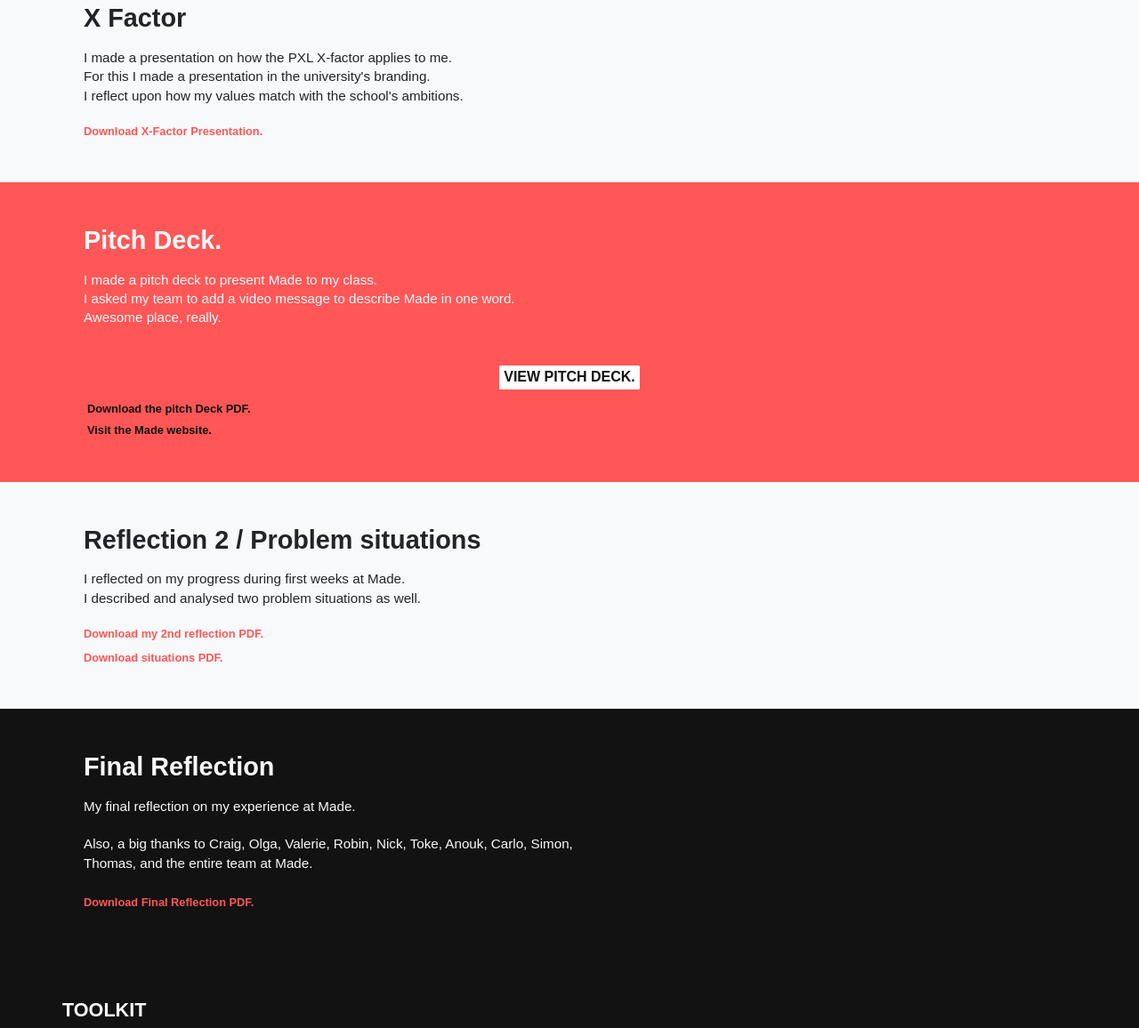
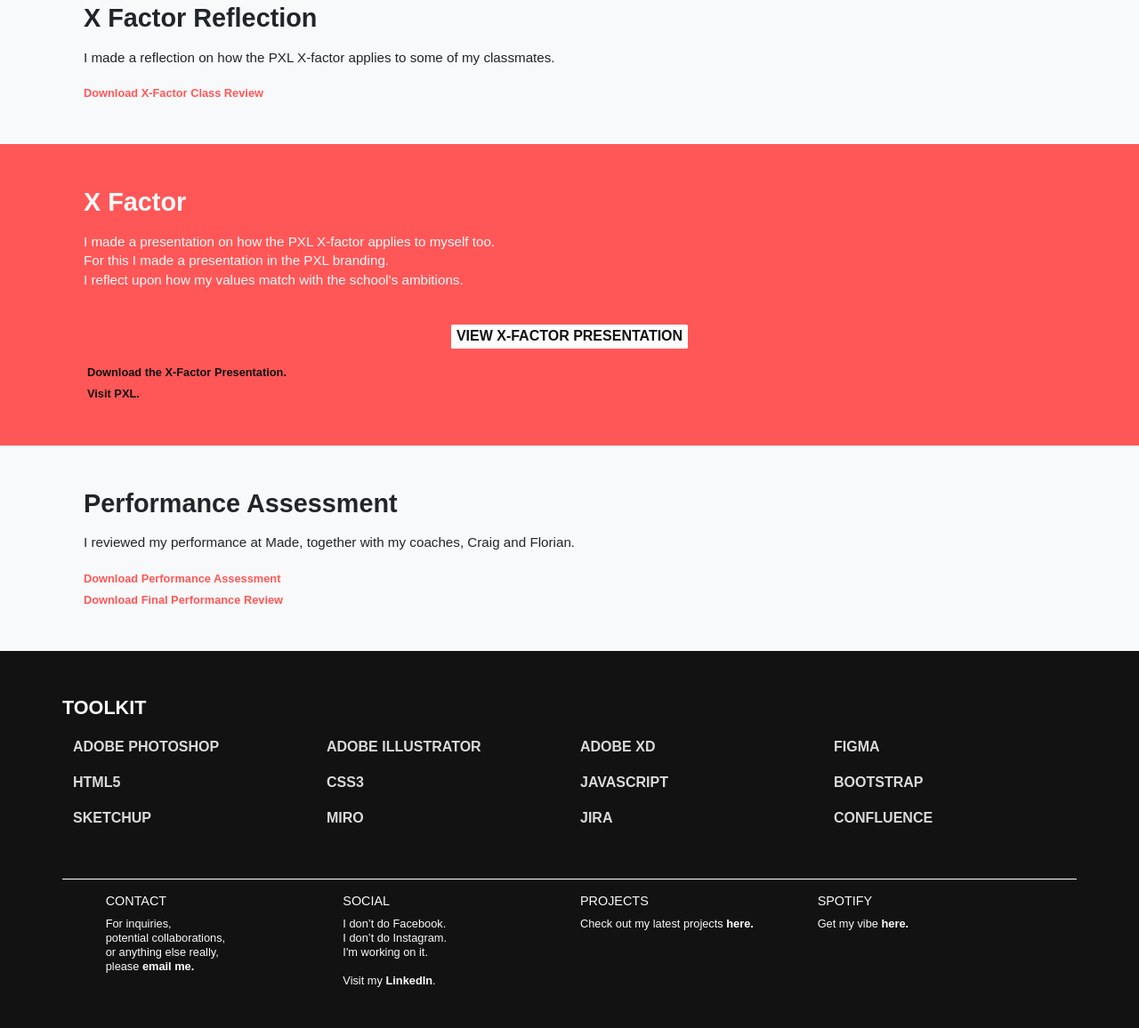
Before and after one commit to JanHuysmansPXL/portfolioWPL2, a plain HTML site: page werkplekleren4.html in a window 1280 px wide. Shown: the part 446-1602 px from the top of the page at 89% size. After the commit the page ends 1573 px from the top, so only its background shows below. Drawn offline with nearby package versions, Linux system fonts and the light colour scheme; a web font is replaced by a local one.

Commit message:
WPL4 edit

```diff
--- a/werkplekleren4.html
+++ b/werkplekleren4.html
@@ -72,13 +72,11 @@
         <div class="container mx-auto">
             <div class="row mx-auto justify-content-center">
                 <div class="col-12 subject-block__title--md mb-1 justify-content-center">
-                    <h3 class="subject-block__text--lg text-dark">X Factor</h3>
-                    <p class="subject-block__text text-dark mt-3">I made a presentation on how the PXL X-factor applies to me.
-                        <br>For this I made a presentation in the university's branding.
-                        <br>I reflect upon how my values match with the school's ambitions.</p>
+                    <h3 class="subject-block__text--lg text-dark">X Factor Reflection</h3>
+                    <p class="subject-block__text text-dark mt-3">I made a reflection on how the PXL X-factor applies to some of my classmates.</p>
                 </div>
                 <!-- Link Kwadrant -->
-                <a href="assets/werkplekleren4/Huysmans_Jan_Presentatie_X-Factor.pdf" target="_blank" download="Presentation X Factor - Jan Huysmans" class="download-link text-red-prim">Download X-Factor Presentation.</a>
+                <a href="assets/werkplekleren4/HuysmansJan_2DVOb_ReflectiePXL-X-Factor.pdf" target="_blank" download="Reflectieopdracht X Factor - Jan Huysmans" class="download-link text-red-prim">Download X-Factor Class Review</a>
                 <!-- Link Reflectie 1 --- WEG ---  -->
             </div>
         </div>
@@ -88,17 +86,17 @@
         <div class="container mx-auto">
             <div class="row mx-auto justify-content-center">
                 <div class="col-12 subject-block__title--md justify-content-center">
-                    <h3 class="subject-block__text--lg text-light">Pitch Deck.</h3>
-                    <p class="subject-block__text text-light mt-3">I made a pitch deck to present Made to my class.
-                        <br>I asked my team to add a video message to describe Made in one word.
-                        <br>Awesome place, really.</p>
+                    <h3 class="subject-block__text--lg text-light">X Factor</h3>
+                    <p class="subject-block__text text-light mt-3">I made a presentation on how the PXL X-factor applies to myself too.
+                      <br>For this I made a presentation in the PXL branding.
+                      <br>I reflect upon how my values match with the school's ambitions.
+                <div class="col-12 text-center mt-4"><a href="assets/werkplekleren4/Huysmans_Jan_Presentatie_X-Factor.pdf" target="_blank" class="btn projects-card-btn--wide mx-auto">View X-Factor Presentation</a></div>
             </div>
-                <div class="col-12 text-center mt-4"><a href="https://pitchdeck.hypermatic.com/share/lp5ft8nn71866?c=sNuQaiP5&token=VFFtZjNXRGNvQlFnU2k=" target="_blank" class="btn projects-card-btn--wide mx-auto">View pitch deck.</a></div>
+            <div class="col-12 col-md-10 col-lg-12 col-xxl-12 px-2 px-md-3 mt-2">
+                <a href="assets/werkplekleren4/Huysmans_Jan_Presentatie_X-Factor.pdf" target="_blank" download="X-Factor Presentation - Jan Huysmans" class="download-link text-darker">Download the X-Factor Presentation.</a>
+                <br>
+                <a href="https://www.pxl.be/" target="_blank" class="download-link text-darker mt-1">Visit PXL.</a>
             </div>
-            <div class="col-12 col-md-10 col-lg-7 col-xxl-7 px-2 px-md-3 mt-2">
-                <a href="assets/werkplekleren3/Jan_Huysmans_2DVOb_Made_Pitchdeck.pdf" target="_blank" download="Made Pitch Deck WPL3 - Jan Huysmans" class="download-link text-darker">Download the pitch Deck PDF.</a>
-                <br>
-                <a href="https://www.made.be/" target="_blank" class="download-link text-darker mt-1">Visit the Made website.</a>
         </div>
     </div>
     </div>
@@ -107,31 +105,18 @@
         <div class="container mx-auto">
             <div class="row mx-auto justify-content-center">
                 <div class="col-12 subject-block__title--md mb-1 justify-content-center">
-                    <h3 class="subject-block__text--lg text-dark">Reflection 2 / Problem situations</h3>
-                    <p class="subject-block__text text-dark mt-3">I reflected on my progress during first weeks at Made.
-                        <br>I described and analysed two problem situations as well.</p>
+                    <h3 class="subject-block__text--lg text-dark">Performance Assessment</h3>
+                    <p class="subject-block__text text-dark mt-3">I reviewed my performance at Made, together with my coaches, Craig and Florian.</p>
                 </div>
                 <!-- Link Kwadrant -->
-                <a href="assets/werkplekleren3/Jan_Huysmans_2DVOb_TussentijdseReflectie.pdf" target="_blank" download="Tussentijdse Reflectie WPL3 - Jan Huysmans" class="download-link text-red-prim">Download my 2nd reflection PDF.</a>
-                <!-- Link Reflectie 1 -->
-                <a href="assets/werkplekleren3/Jan_Huysmans_2DVOb_Probleemsituaties_Intervisie4.pdf" target="_blank" download="Probleemsituaties WPL3 - Jan Huysmans" class="download-link mt-2 text-red-prim">Download situations PDF.</a>
+                <a href="assets/werkplekleren4/HuysmansJan_2DVOb_Beoordeling-Functioneringsgesprek-Sem2.pdf" target="_blank" download="Beoordeling Functioneringsgesprek - Jan Huysmans" class="download-link text-red-prim">Download Performance Assessment</a>
+                <!-- Link Reflectie 1 --- WEG ---  -->
+                <br>
+                <a href="assets/werkplekleren4/HuysmansJan_2DVOb_Beoordeling-Functioneringsgesprek-Sem2.pdf" target="_blank" download="Beoordeling Beoordelingsgesprek - Jan Huysmans" class="download-link text-red-prim">Download Final Performance Review</a>
             </div>
         </div>
     </div>
 
-    <div class="container-fluid bg-darker py-5 px-2 px-md-5 overflow-hidden">
-        <div class="container mx-auto">
-            <div class="row mx-auto justify-content-center">
-                <div class="col-12 subject-block__title--md justify-content-center">
-                    <h3 class="subject-block__text--lg text-light">Final Reflection</h3>
-                    <p class="subject-block__text text-light mt-3">My final reflection on my experience at Made.
-                        <br>
-                        <br>Also, a big thanks to Craig, Olga, Valerie, Robin, Nick, Toke, Anouk, Carlo, Simon, Thomas, and the entire team at Made.</p>
-                </div>
-                <a href="assets/werkplekleren3/Jan_Huysmans_2DVOb_Eindreflectie.pdf" target="_blank" download="Eindreflectie WPL3 - Jan Huysmans" class="download-link mt-2 text-red-prim">Download Final Reflection PDF.</a>
-            </div>
-        </div>
-    </div>
   <!-- EINDE -->
 </main>
 
```
Lines whose indentation alone changed are shown as unchanged.
